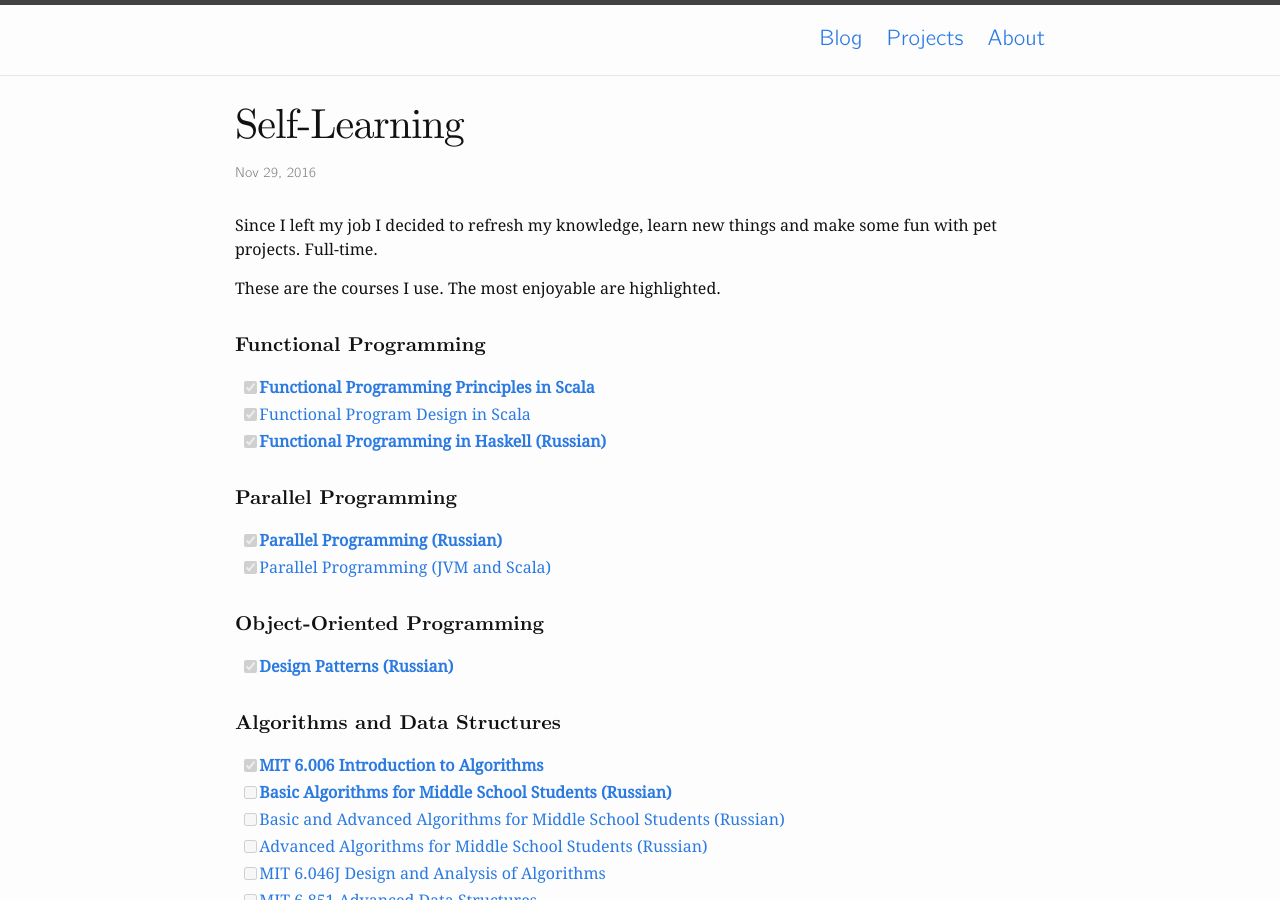
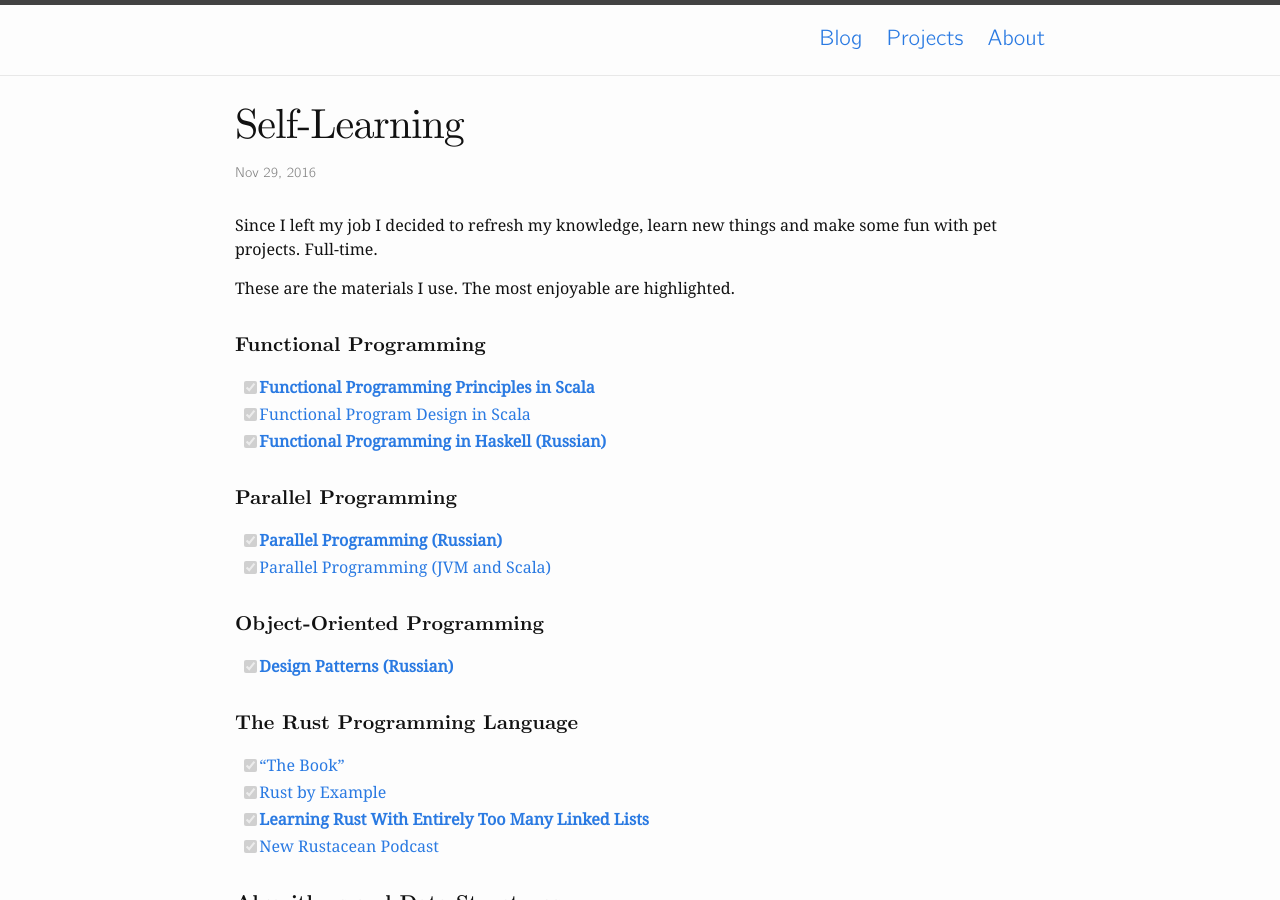
Before and after one commit to alopatindev/alopatindev.github.io, a Jekyll site: the page built from _posts/2016-11-29-self-learning.markdown, in a window 1280 px wide and 900 px high. Built offline with Jekyll 4.4.1, drawn with Linux system fonts in a browser that asks for light colours; comment, search, counter and statistics services are not loaded.

Commit message:
update 2016-11-29-self-learning

```diff
--- a/_posts/2016-11-29-self-learning.markdown
+++ b/_posts/2016-11-29-self-learning.markdown
@@ -7,7 +7,7 @@ categories: mooc courses learning computer science algorithms math
 
 Since I left my job I decided to refresh my knowledge, learn new things and make some fun with pet projects. Full-time.
 
-These are the courses I use. The most enjoyable are highlighted.
+These are the materials I use. The most enjoyable are highlighted.
 
 #### Functional Programming
 - [x][**Functional Programming Principles in Scala**](https://www.coursera.org/learn/progfun1)
@@ -20,6 +20,12 @@ These are the courses I use. The most enjoyable are highlighted.
 
 #### Object-Oriented Programming
 - [x][**Design Patterns (Russian)**](https://www.youtube.com/playlist?list=PLmqFxxywkatStbd9hdzVOS1hZa9dc56k4)
+
+#### The Rust Programming Language
+- [x] ["The Book"](https://doc.rust-lang.org/book/)
+- [x] [Rust by Example](http://rustbyexample.com/)
+- [x] [**Learning Rust With Entirely Too Many Linked Lists**](http://cglab.ca/~abeinges/blah/too-many-lists/book/)
+- [x] [New Rustacean Podcast](http://www.newrustacean.com/show_notes/index.html)
 
 #### Algorithms and Data Structures
 - [x][**MIT 6.006 Introduction to Algorithms**](https://www.youtube.com/watch?v=HtSuA80QTyo&list=PLUl4u3cNGP61Oq3tWYp6V_F-5jb5L2iHb)
```
